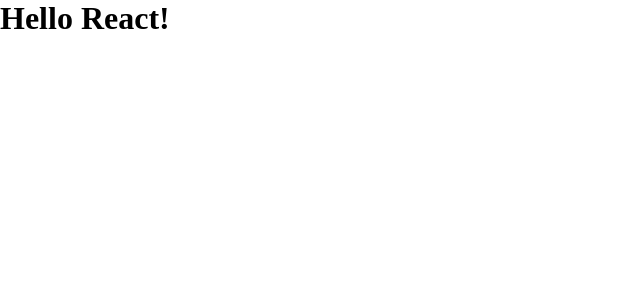
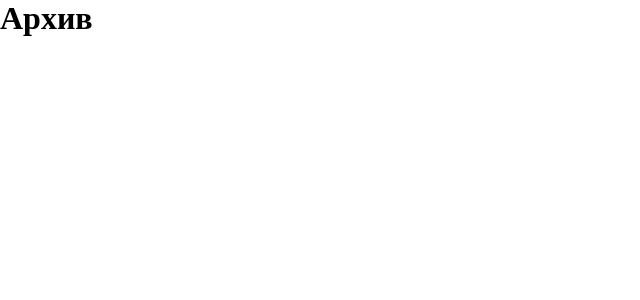
Before and after one commit to IoggaNik/History-Belarus-Archive, a React (Vite) app: page / in a window 1280 px wide. Shown: the top 300 px of the page, without its empty margins (0-640 px from the left). Built offline with nearby package versions, Linux system fonts and the light colour scheme.

Commit message:
Change tag h1

```diff
--- a/src/App.jsx
+++ b/src/App.jsx
@@ -1,7 +1,7 @@
 const App = () => {
     return (
         <>
-            <h1>Hello React!</h1>
+            <h1>Архив</h1>
         </>
     );
 };
```
